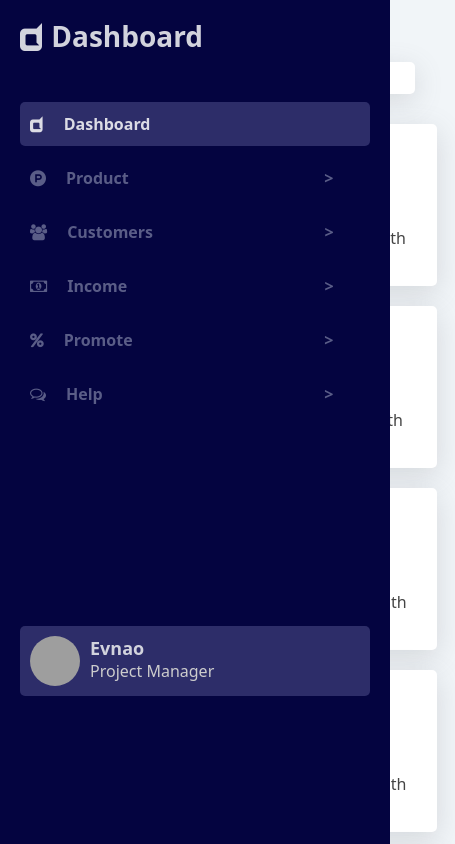
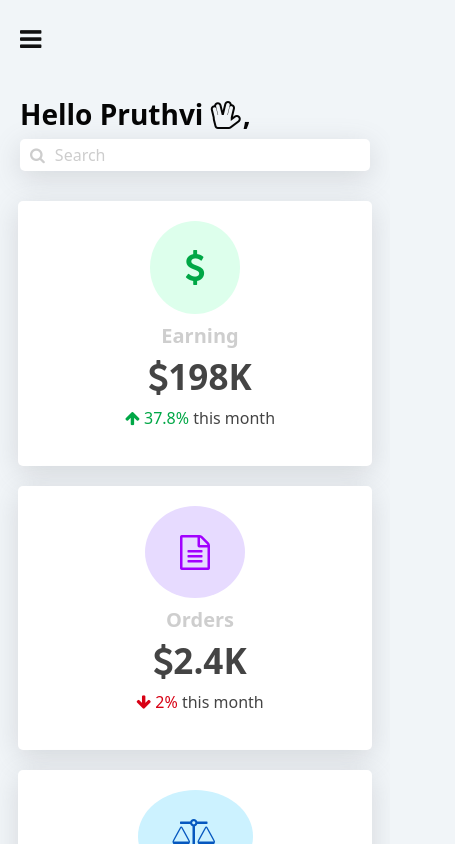
Before and after one commit to pruthvi7384/dashboard_ui, a React (Create React App) app: page / in a window 390 px wide. Shown: the top 844 px of the page, 455 px wide, since content can reach past the window. Built offline with nearby package versions, Linux system fonts and the light colour scheme; grey boxes are pictures that could not be loaded.

Commit message:
Responsiveness Added

```diff
--- a/src/components/SideBarLayout.jsx
+++ b/src/components/SideBarLayout.jsx
@@ -7,11 +7,16 @@ import profile from "../assets/profile.jpg"
 /**
  * SideBar Layout Components
  */
-const SideBarLayout = ({col}) =>{
+const SideBarLayout = ({isopen,setOpen,col}) =>{
     const location = useLocation();
     return(
         <>
-            <Col xl={col} className="sidebar_layout">
+            <Col xl={col} style={{display: isopen ? 'block' : ''}} className="sidebar_layout">
+                <Row className="navigation_close" onClick={()=>{
+                    setOpen(false)
+                }}>
+                     <i className="fa fa-times" aria-hidden="true"></i>
+                </Row>
                 <Row className="sidebar_title">
                     <h1><span><i className="fa fa-dashcube" aria-hidden="true"></i></span> Dashboard</h1>
                 </Row>
@@ -23,8 +28,8 @@ const SideBarLayout = ({col}) =>{
                 <div className="profile_layout">
                     <img src={profile} alt="" />
                     <div className="profile_content">
-                        <h2>Evnao</h2>
-                        <p>Project Manager</p>
+                        <h2>Pruthvi</h2>
+                        <p>Software Developer</p>
                     </div>
                 </div>
             </Col>
--- a/src/components/TopBar.jsx
+++ b/src/components/TopBar.jsx
@@ -10,7 +10,7 @@ function TopBar() {
     <>
         <Row className="dashboard_top">
             <Col xl = {3}>
-                <h1>Hello Shahrukh <span><i className="fa fa-hand-spock-o" aria-hidden="true"></i></span>,</h1>
+                <h1>Hello Pruthvi <span><i className="fa fa-hand-spock-o" aria-hidden="true"></i></span>,</h1>
             </Col>
             <Col xl = {3}>
                 <SearchBox/>
--- a/src/style/style.css
+++ b/src/style/style.css
@@ -36,15 +36,27 @@ a{
 }
 /* ============== SideBar ============== */
     .layout_main .navigation_menu{
-        color: var(--heading_small_color);
+        color: var(--heading_color);
         font-size: 25px;
         font-weight: bold;
         padding: 20px;
+        display: none;
+        cursor: pointer;
+    }
+    .navigation_close{
+        text-align: right;
+        color: var(--navigation_active_background);
+        font-size: 25px;
+        cursor: pointer;
         display: none;
     }
     .layout_main .sidebar_layout{
         position: fixed;
         height: 100vh;
+        overflow-y: scroll;
+    }
+    .layout_main .sidebar_layout::-webkit-scrollbar{
+        display: none;
     }
     .layout_main .sidebar_layout .sidebar_title{
         margin-bottom: 40px;
@@ -220,3 +232,44 @@ a{
         height: 100%;
     }
 /* ==========X==== Dashboard Layout ====X========= */
+
+/* =============== Responsivenes ============== */
+    @media screen and (max-width: 1024px) {
+        .layout_main .navigation_menu,.layout_main .navigation_close{
+            display: block;
+        }
+        .layout_main .sidebar_layout{
+            display: none;
+        }
+        .layout_main .dashboard_main_layout{
+            padding: 20px 40px;
+            margin-left: 0;
+        }
+        .row>* {
+            flex-shrink:1;
+        }
+    }
+    @media screen and (max-width: 768px) {
+        .layout_main .sidebar_layout .profile_layout{
+            bottom: -50px;
+        }
+    }
+    @media screen and (max-width: 475px) {
+        .layout_main .dashboard_main_layout{
+            padding: 20px;
+        }
+        .layout_main .dashboard_main_layout .dashbord_graph_visulization .graph_bar .heading{
+            flex-direction: column;
+            justify-content: start;
+            align-items: start;
+        }
+        .layout_main .dashboard_main_layout .dashboard_card_visulization .card_data_visulization{
+            flex-direction: column;
+            text-align: center;
+        }
+        .layout_main .dashboard_main_layout .dashboard_card_visulization .card_data_visulization .informaction_data{
+            margin-top: 10px;
+        }
+
+    }
+/* ===========X==== Responsivenes ====X========== */
--- a/src/view/dashboard/Dashboard.jsx
+++ b/src/view/dashboard/Dashboard.jsx
@@ -2,19 +2,23 @@
 import {Col, Container, Row } from "react-bootstrap";
 import SideBarLayout from "../../components/SideBarLayout";
 import DashboardMainLayout from "./DashboardMainLayout";
+import { useState } from "react";
 
 /**
  * Dashboard Layout
  */
 const Dashboard = () =>{
+    const [open, setOpen] = useState(false);
     return(
         <>
             <Container fluid className="layout_main">
                <Row>
-                    <Col className="navigation_menu">
-                        <i className="fa fa-bars" aria-hidden="true"></i>
+                    <Col className="navigation_menu" onClick={()=>{
+                            setOpen(true)
+                        }}>
+                        <i className="fa fa-bars" aria-hidden="true" ></i>
                     </Col>
-                    <SideBarLayout col={2}/>
+                    <SideBarLayout isopen={open} setOpen={setOpen} col={2}/>
                     <DashboardMainLayout col={10}/>
                </Row>
             </Container>
```
